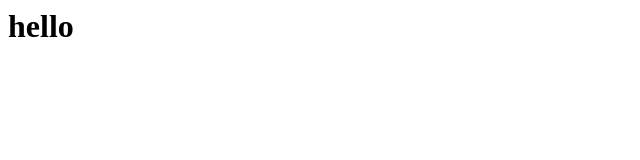
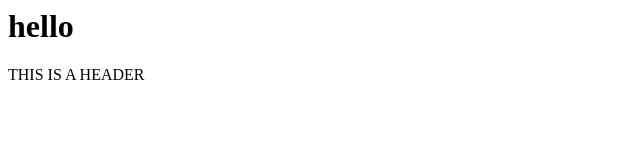
Before and after one commit to aarons2222/gittest, a plain HTML site: page index.html in a window 1280 px wide. Shown: the whole page, without its empty margins (0-640 px from the left). Drawn offline with Linux system fonts and the light colour scheme.

Commit message:
added header

```diff
--- a/index.html
+++ b/index.html
@@ -1 +1,2 @@
 <h1>hello</h1>
+<header>THIS IS A HEADER</header>
```
